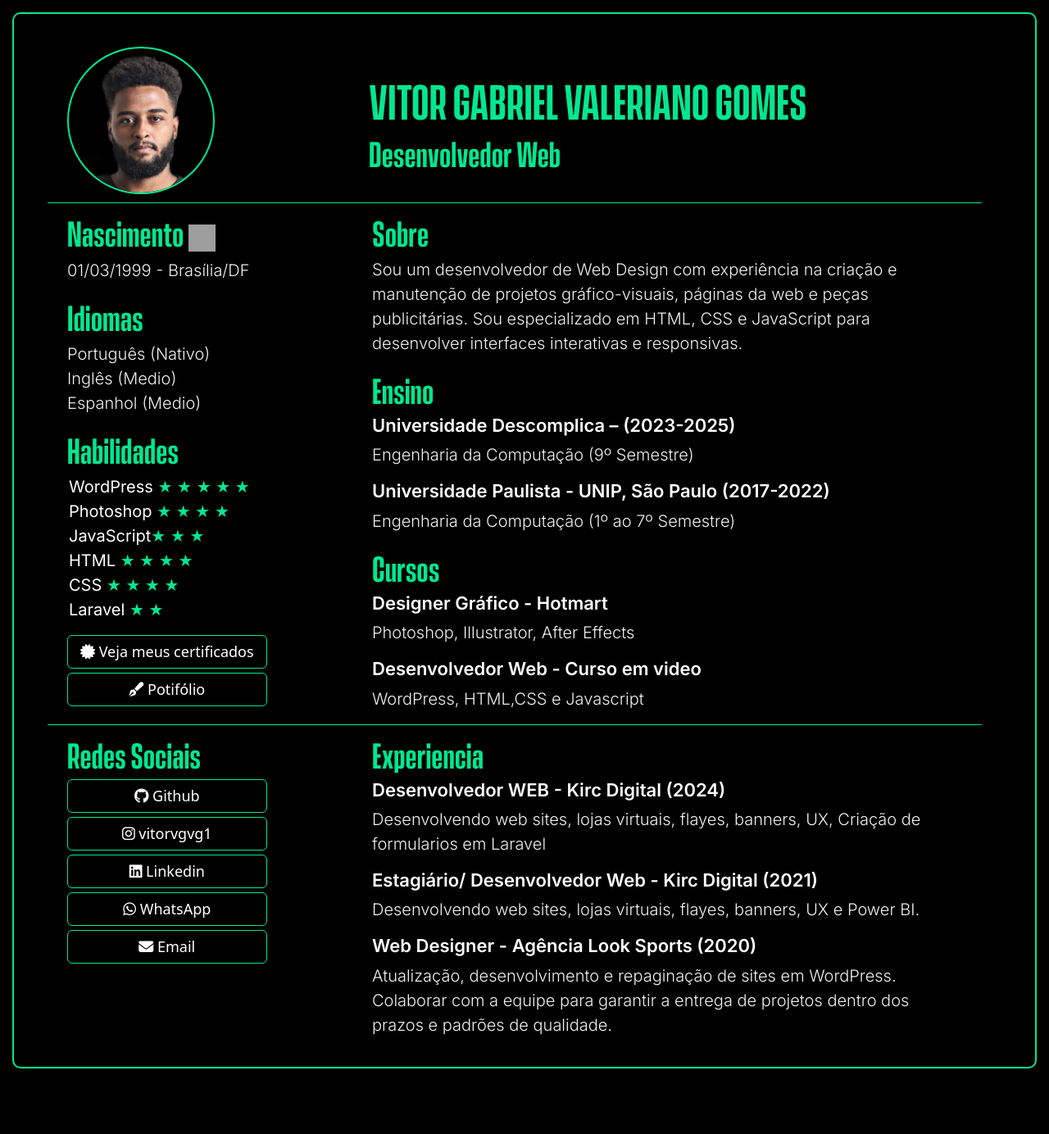
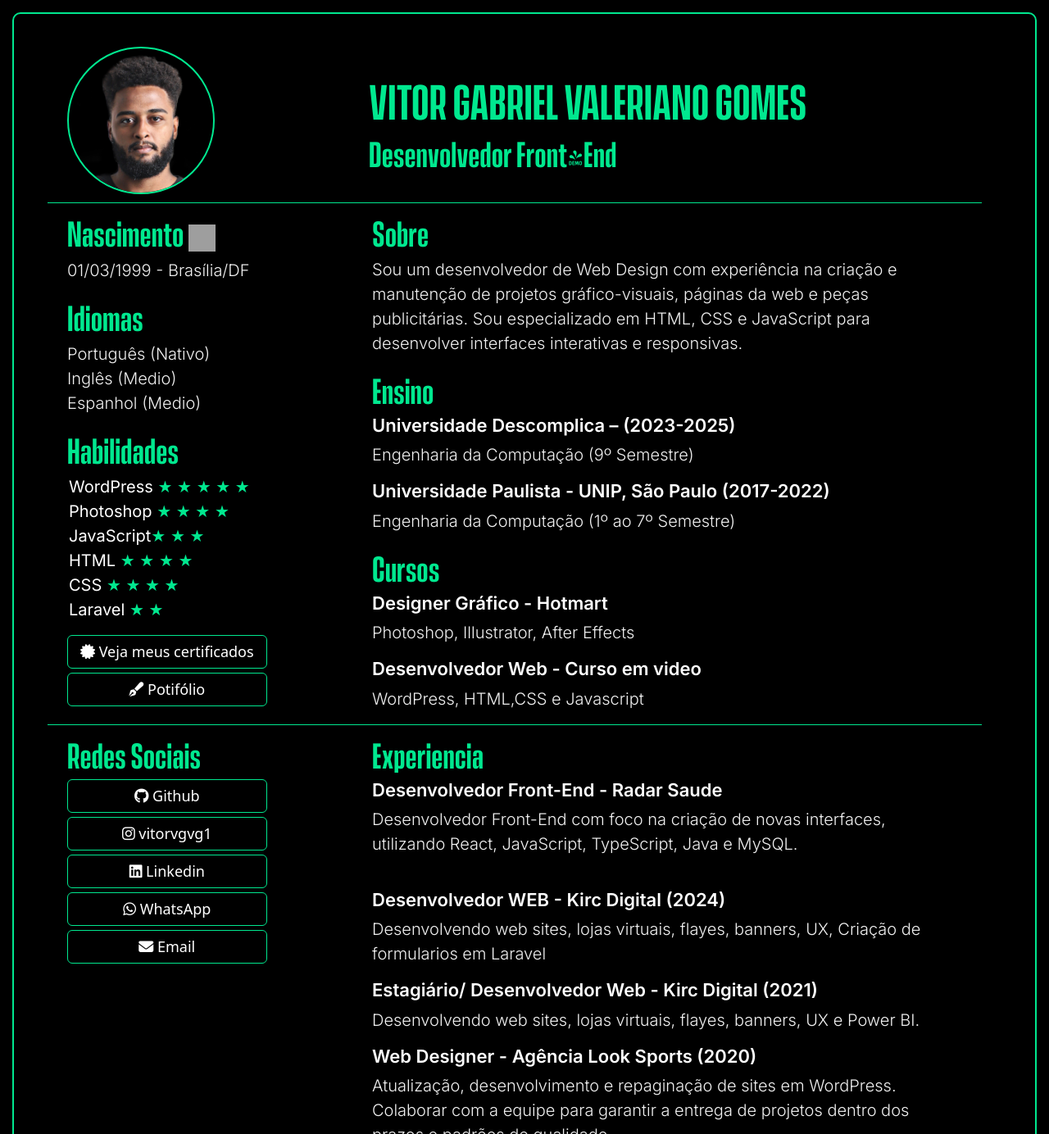
Before and after one commit to vitorvgvg/curriculo-, a plain HTML site: page index copy.html in a window 1280 px wide. Shown: the top 1384 px of the page at 82% size. Before the commit the page ends 1319 px from the top, so only its background shows below. Drawn offline with nearby package versions, Linux system fonts and the light colour scheme; grey boxes are pictures that could not be loaded; a web font is replaced by a local one.

Commit message:
Update index copy.html

```diff
--- a/index copy.html
+++ b/index copy.html
@@ -20,7 +20,7 @@
           </div>
           <div class="col-12 col-lg-8 name">
             <h1>VITOR GABRIEL VALERIANO GOMES</h1>
-            <h4>Desenvolvedor Web</h4>
+            <h4>Desenvolvedor Front-End</h4>
           </div>
         <div class="row bloco-2 mobile">
           <div class="col-12 col-lg-8">
@@ -108,6 +108,8 @@
             </div>
             <div class="col-12 col-lg-8">
                 <h2>Experiencia</h2>
+                <h3>Desenvolvedor Front-End - Radar Saude</h3>
+                <p>Desenvolvedor Front-End com foco na criação de novas interfaces, utilizando React, JavaScript, TypeScript, Java e MySQL.</p><br>
                 <h3>Desenvolvedor WEB - Kirc Digital (2024)</h3>
                 <p>Desenvolvendo web sites, lojas virtuais, flayes, banners, UX, Criação de formularios em Laravel<br>
                 <h3>Estagiário/ Desenvolvedor Web - Kirc Digital (2021)</h3>
```
